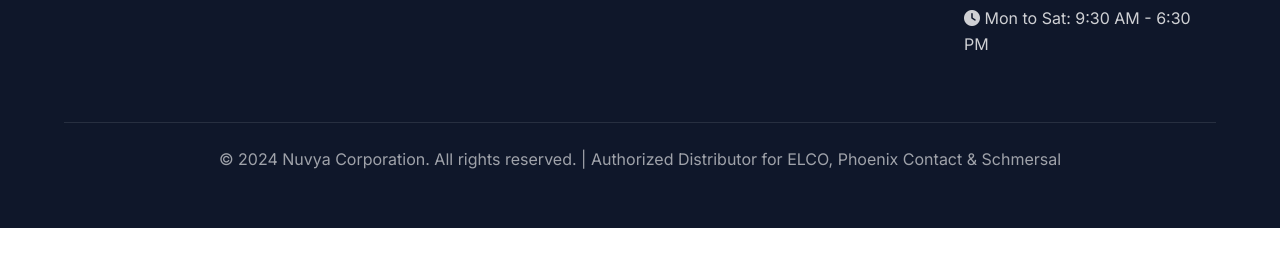
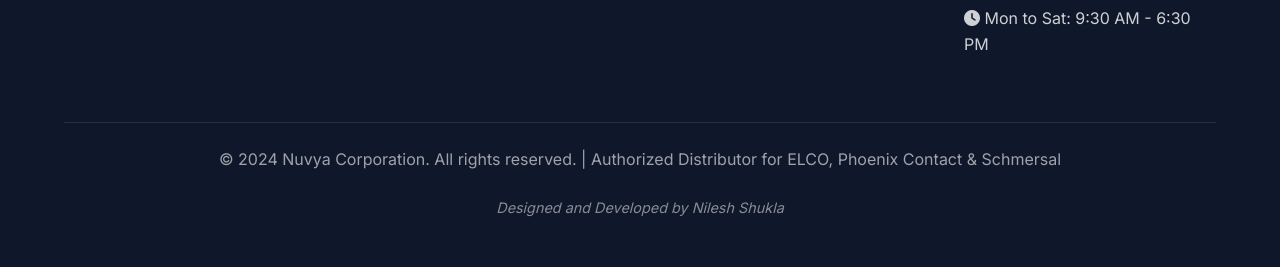
Before and after one commit to nileshshukla/nuvyacorporation, a plain HTML site: page v2/index.html in a window 1280 px wide. Shown: the part 6492-6759 px from the top of the page. Before the commit the page ends 6720 px from the top, so only its background shows below. Drawn offline with Linux system fonts and the light colour scheme.

Commit message:
Add developer credit 'Designed and Developed by Nilesh Shukla' to all v2 pages

```diff
--- a/v2/css/style.css
+++ b/v2/css/style.css
@@ -834,6 +834,13 @@ section {
     color: rgba(255, 255, 255, 0.6);
 }
 
+.developer-credit {
+    font-size: 0.9rem;
+    color: rgba(255, 255, 255, 0.5);
+    margin-top: var(--spacing-sm);
+    font-style: italic;
+}
+
 /* Utility Classes */
 .text-center {
     text-align: center;
--- a/v2/index.html
+++ b/v2/index.html
@@ -403,6 +403,7 @@
             </div>
             <div class="footer-bottom">
                 <p>&copy; 2024 Nuvya Corporation. All rights reserved. | Authorized Distributor for ELCO, Phoenix Contact & Schmersal</p>
+                <p class="developer-credit">Designed and Developed by Nilesh Shukla</p>
             </div>
         </div>
     </footer>
```
Also changed, not shown: v2/gallery.html (+1 -0 lines), v2/products.html (+1 -0 lines).
